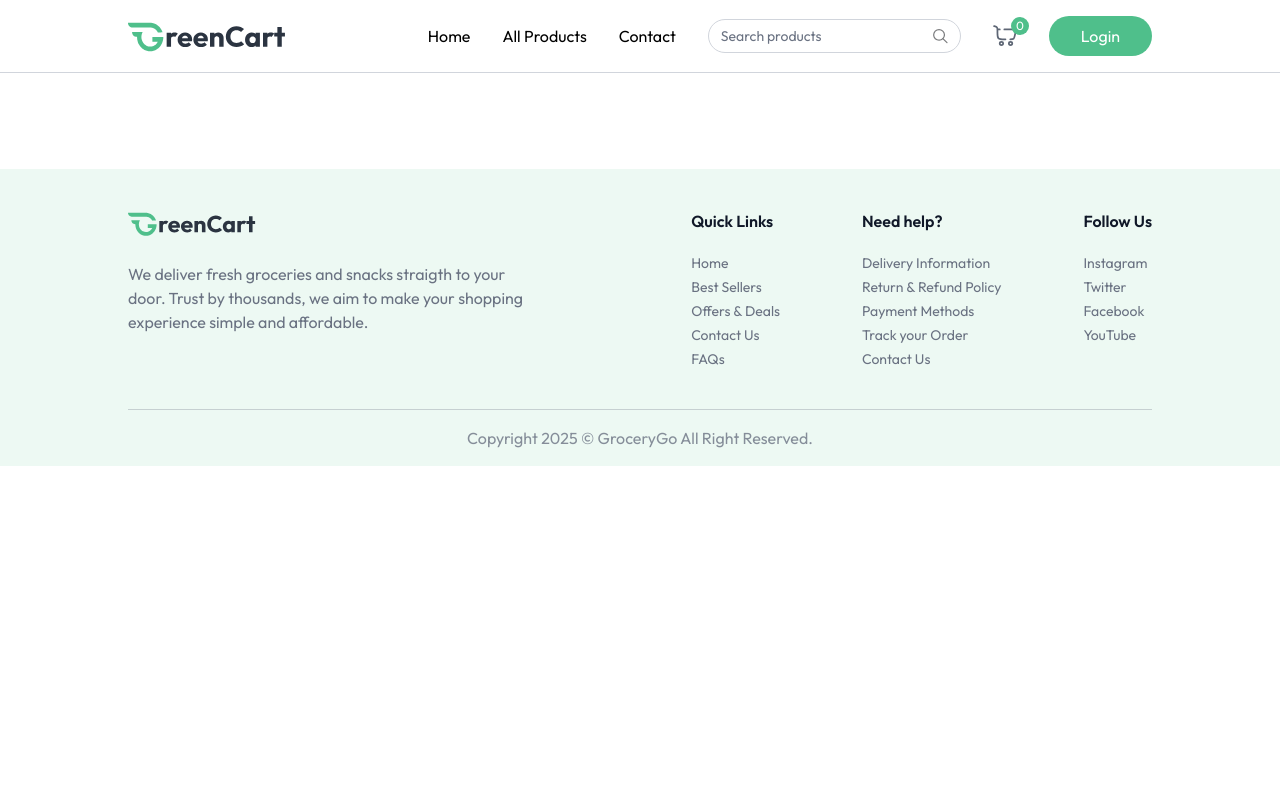
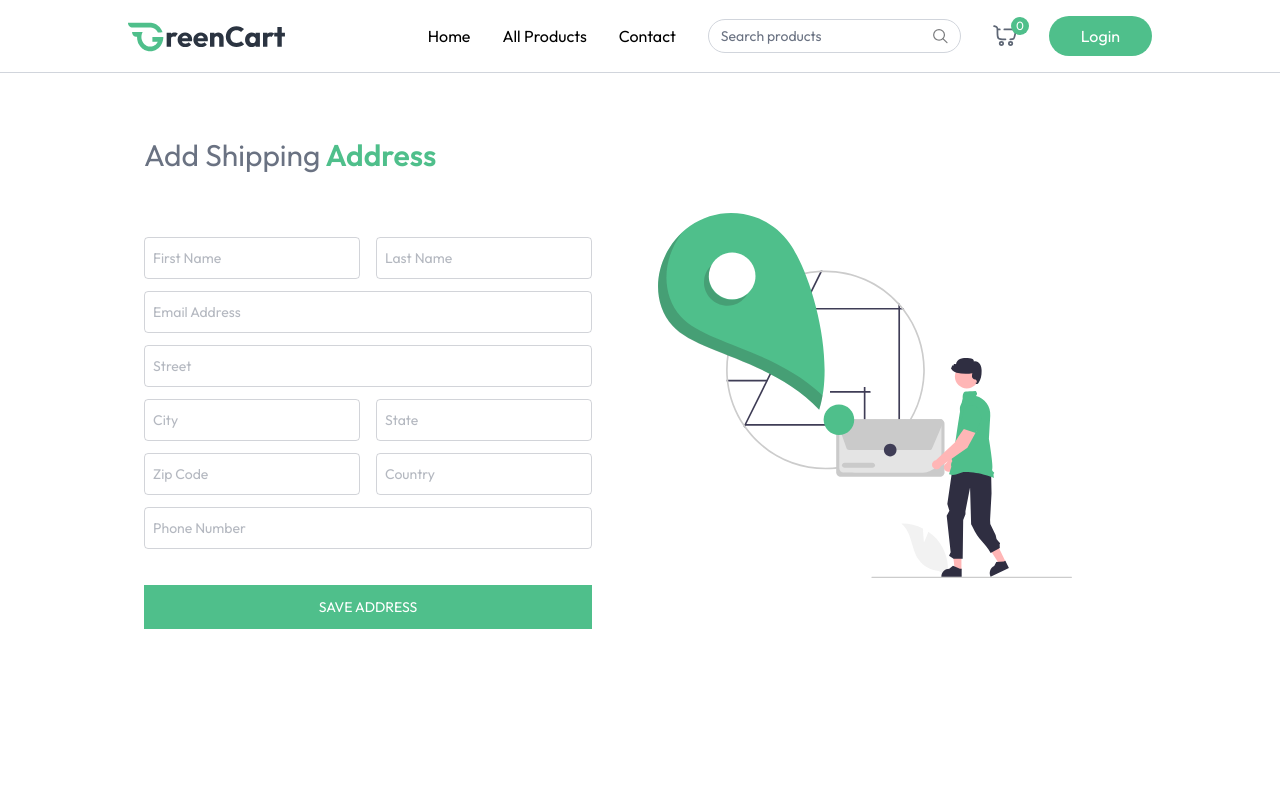
Before and after one commit to ya-sh23/GroceryGo, a React (Vite) app in the folder client/: page /add-address in a window 1280 px wide. Shown: the top 800 px of the page. Built offline with nearby package versions, Linux system fonts and the light colour scheme.

Commit message:
Add Address My-order Page

```diff
--- a/client/src/App.jsx
+++ b/client/src/App.jsx
@@ -10,6 +10,8 @@
 import ProductCategory from "./pages/ProductCategory";
 import ProductDetails from "./pages/ProductDetails";
 import Cart from "./pages/Cart";
+import AddAddress from "./pages/AddAddress";
+import MyOrders from "./pages/MyOrders";
 
 const App = () => {
   const location = useLocation();
@@ -31,6 +33,8 @@
           <Route path="/products/:category" element={<ProductCategory />} />
           <Route path="/products/:category/:id" element={<ProductDetails />} />
           <Route path="/cart" element={<Cart />} />
+          <Route path="/add-address" element={<AddAddress />} />
+          <Route path="/my-orders" element={<MyOrders />} />
         </Routes>
       </div>
       {!isSellerPath && <Footer />}
--- a/client/src/components/ProductCard.jsx
+++ b/client/src/components/ProductCard.jsx
@@ -50,9 +50,9 @@
           </div>
           <div className="flex items-end justify-between mt-3">
             <p className="md:text-xl text-base font-medium text-primary">
-              {currency}₹{product.offerPrice}{" "}
+              {currency}{product.offerPrice}{" "}
               <span className="text-gray-500/60 md:text-sm text-xs line-through">
-                {currency}₹{product.price}
+                {currency}{product.price}
               </span>
             </p>
             <div
--- a/client/src/context/AppContext.jsx
+++ b/client/src/context/AppContext.jsx
@@ -6,7 +6,7 @@
 export const AppContext = createContext();
 
 export const AppContextProvider = ({ children }) => {
-  const currency = import.meta.VITE_CURRENCY;
+  const currency = import.meta.env.VITE_CURRENCY;
   const navigate = useNavigate();
   const [user, setUser] = useState(null);
   const [isSeller, setIsSeller] = useState(false);
--- /dev/null
+++ b/client/src/pages/AddAddress.jsx
@@ -0,0 +1,135 @@
+import React, { useState } from "react";
+import { assets } from "../assets/assets";
+
+const InputField = ({ type, placeholder, name, handleChange, address }) => (
+  <input
+    className="w-full px-2 py-2.5 border border-gray-500/30 rounded outline-none text-gray-500 focus:border-primary transition"
+    type={type}
+    placeholder={placeholder}
+    onChange={handleChange}
+    name={name}
+    value={address[name]}
+    required
+  />
+);
+
+const AddAddress = () => {
+  const [address, setAddress] = useState({
+    firstName: "",
+    lastName: "",
+    email: "",
+    street: "",
+    city: "",
+    state: "",
+    zipcode: "",
+    country: "",
+    phone: "",
+  });
+
+  const handleChange = (e) => {
+    const { name, value } = e.target;
+    setAddress((prevAddress) => ({
+      ...prevAddress,
+      [name]: value,
+    }));
+  };
+
+  const onSubmitHandler = async (e) => {
+    e.preventDefault();
+  };
+
+  return (
+    <div className="mt-16 pb-16">
+      <p className="text-2xl md:text-3xl text-gray-500">
+        Add Shipping
+        <span className="font-semibold text-primary"> Address</span>
+      </p>
+      <div className="flex flex-col-reverse md:flex-row justify-between mt-10">
+        <div className="flex-1 max-w-md">
+          <form onSubmit={onSubmitHandler} className="space-y-3 text-sm mt-6">
+            <div className="grid grid-cols-2 gap-4">
+              <InputField
+                handleChange={handleChange}
+                address={address}
+                name="firstName"
+                type="text"
+                placeholder="First Name"
+              />
+              <InputField
+                handleChange={handleChange}
+                address={address}
+                name="lastName"
+                type="text"
+                placeholder="Last Name"
+              />
+            </div>
+            <InputField
+              handleChange={handleChange}
+              address={address}
+              name="email"
+              type="email"
+              placeholder="Email Address"
+            />
+            <InputField
+              handleChange={handleChange}
+              address={address}
+              name="street"
+              type="text"
+              placeholder="Street"
+            />
+            <div className="grid grid-cols-2 gap-4">
+              <InputField
+                handleChange={handleChange}
+                address={address}
+                name="city"
+                type="text"
+                placeholder="City"
+              />
+              <InputField
+                handleChange={handleChange}
+                address={address}
+                name="state"
+                type="text"
+                placeholder="State"
+              />
+            </div>
+            <div className="grid grid-cols-2 gap-4">
+              <InputField
+                handleChange={handleChange}
+                address={address}
+                name="zipcode"
+                type="number"
+                placeholder="Zip Code"
+              />
+              <InputField
+                handleChange={handleChange}
+                address={address}
+                name="country"
+                type="text"
+                placeholder="Country"
+              />
+            </div>
+            <InputField
+              handleChange={handleChange}
+              address={address}
+              name="phone"
+              type="text"
+              placeholder="Phone Number"
+            />
+
+            <button className="w-full mt-6 bg-primary text-white py-3 hover:bg-primary-dull transition cursor-pointer uppercase">
+              Save Address
+            </button>
+          </form>
+        </div>
+        <img
+          className="md:mr-16 mb-16 md:mt-0"
+          src={assets.add_address_iamge}
+          alt="Add Address"
+        />
+      </div>
+    </div>
+  );
+};
+
+export default AddAddress;
--- /dev/null
+++ b/client/src/pages/MyOrders.jsx
@@ -0,0 +1,76 @@
+import React, { useEffect, useState } from "react";
+import { useAppContext } from "../context/AppContext";
+import { dummyOrders } from "../assets/assets";
+
+const MyOrders = () => {
+  const [myOrders, setMyOrders] = useState([]);
+  const { currency } = useAppContext();
+
+  const fetchMyOrders = async () => {
+    setMyOrders(dummyOrders);
+  };
+
+  useEffect(() => {
+    fetchMyOrders();
+  }, []);
+
+  return (
+    <div className="mt-16 pb-16">
+      <div className="flex flex-col items-end w-max mb-8">
+        <p className="text-2xl font-medium uppecase">My Orders</p>
+        <div className="w-16 h-0.5 bg-primary rounded-full"></div>
+      </div>
+      {myOrders.map((order, index) => (
+        <div
+          key={index}
+          className="border border-gray-300 rounded-lg mb-10 p-4 py-5 max-w-4xl"
+        >
+          <p className="flex justify-between md:items-center text-gray-400 md:font-medium max-md:flex-col">
+            <span>OrderId : {order._id}</span>
+            <span>Payment : {order.paymentType}</span>
+            <span>
+              Total Amount : {currency}
+              {order.amount}
+            </span>
+          </p>
+          {order.items.map((item, index) => (
+            <div
+              key={index}
+              className={`relative bg-white text-gray-500/70 ${
+                order.items.length !== index + 1 && "border-b"
+              } border-gray-300 flex flex-col md:flex-row md:items-center justify-between p-4 py-5 md:gap-16 w-full max-w-4xl`}
+            >
+              <div className="flex items-center mb-4 md:mb-0">
+                <div className="bg-primary/10 p-4 rounded-lg">
+                  <img
+                    src={item.product.image[0]}
+                    alt=""
+                    className="w-16 h-16"
+                  />
+                </div>
+                <div className="ml-4">
+                  <h2 className="text-xl font-medium text-gray-800">
+                    {item.product.name}
+                  </h2>
+                  <p>Category: {item.product.category}</p>
+                </div>
+              </div>
+
+              <div className="flex flex-col justify-center md:ml-8 mb-4 md:mb-0">
+                <p>Quantity: {item.quantity || "1"}</p>
+                <p>Status: {order.status}</p>
+                <p>Date: {new Date(order.createdAt).toLocaleDateString()}</p>
+              </div>
+              <p className="text-primary text-lg font-medium">
+                Amount: {currency}
+                {item.product.offerPrice * item.quantity}
+              </p>
+            </div>
+          ))}
+        </div>
+      ))}
+    </div>
+  );
+};
+
+export default MyOrders;
```
